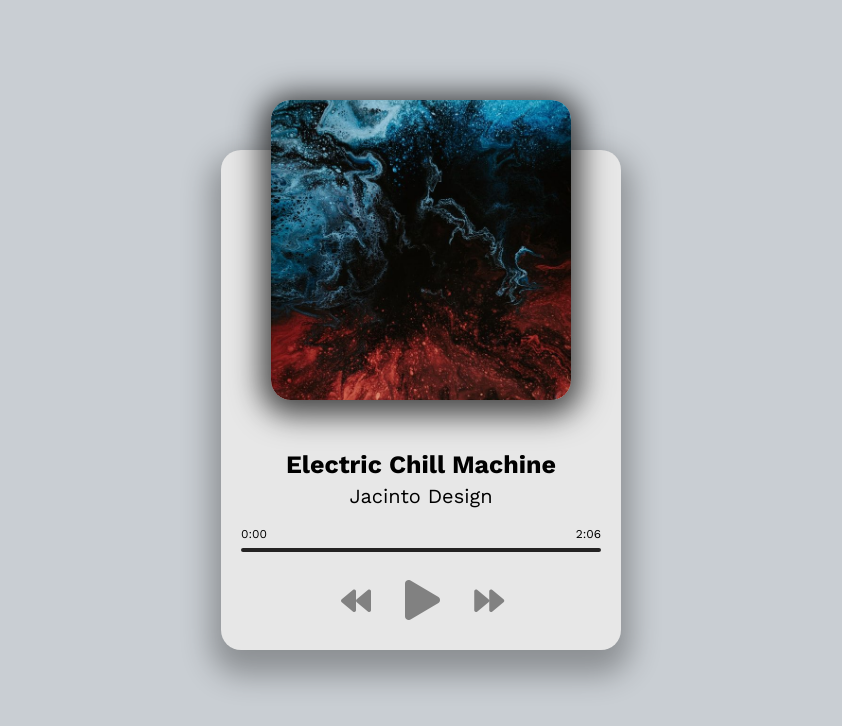
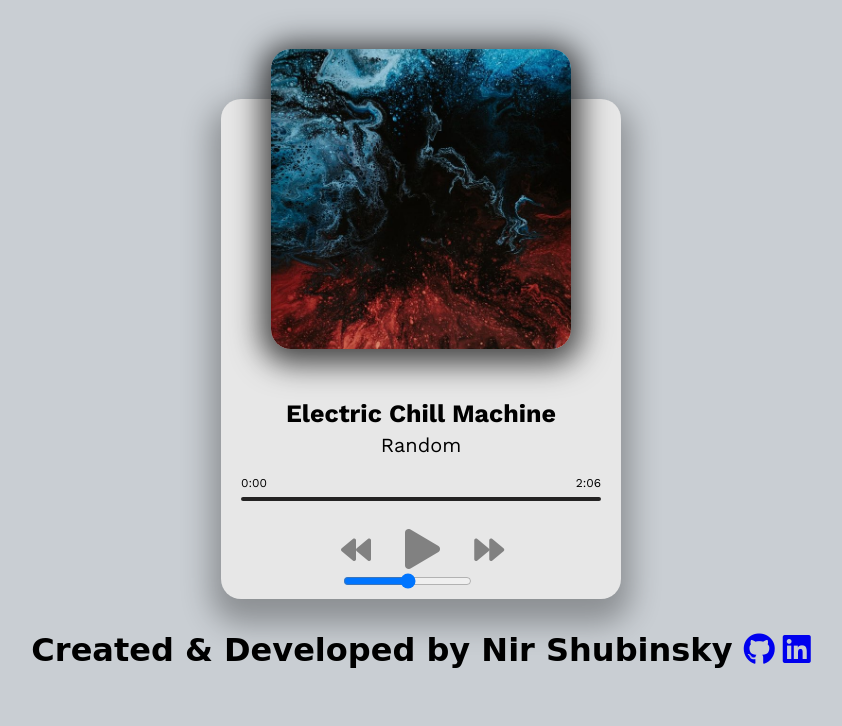
Before and after one commit to NirShubinsky/MusicPlayer, a plain HTML site: page index.html in a window 1280 px wide. Shown: the whole page, without its empty margins (219-1061 px from the left). Drawn offline with nearby package versions, Linux system fonts and the light colour scheme; a web font is replaced by a local one.

Commit message:
finished working on this project

```diff
--- a/index.html
+++ b/index.html
@@ -4,7 +4,6 @@
     <meta charset="UTF-8">
     <meta name="viewport" content="width=device-width, initial-scale=1.0">
     <title>Music Player</title>
-    <link rel="icon" type="image/png" href="favicon.png">
     <link rel="stylesheet" href="https://cdnjs.cloudflare.com/ajax/libs/font-awesome/5.10.2/css/all.min.css"/>
     <link rel="stylesheet" href="style.css">
 </head>
@@ -16,13 +15,14 @@
         </div>
         <h2 id="title">Song Name</h2>
         <h3 id="artist">Artist Name</h3>
-        <audio src="music/jacinto-1.mp3" controls hidden></audio>
+        <audio id="audio-player" src="music/jacinto-1.mp3" controls hidden></audio>
         <!-- Progress -->
         <div class="progress-container" id="progress-container">
             <div class="progress" id="progress"></div>
             <div class="duration-wrapper">
                 <span id="current-time">0:00</span>
                 <span id="duration">2:06</span>
+
             </div>
         </div>
         <!-- Controls -->
@@ -30,9 +30,14 @@
             <i class="fas fa-backward" id="prev" title="Previous"></i>
             <i class="fas fa-play main-button" id="play" title="Play"></i>
             <i class="fas fa-forward" id="next" title="Next"></i>
+            <div class="slide-container">
+                <input type="range" min="0" max="100" value="50" class="slider" id="volume-slider" onchange="changeVolume()">
+
+            </div>
         </div>
+
     </div>
-
+    <p class="credits">Created & Developed by Nir Shubinsky <a href="https://github.com/NirShubinsky" target="_blank" title="GitHub"><i class="fab fa-github">&nbsp;</i></a><a href="https://www.linkedin.com/in/nir-shubinsky-b7a176b1/" target="_blank" title="Linkedln"><i class="fab fa-linkedin"></i></a></p>
     <!-- Script -->
     <script src="script.js"></script>
 </body>
--- a/script.js
+++ b/script.js
@@ -10,28 +10,30 @@ const progress = document.getElementById('progress');
 const prevBtn = document.getElementById('prev');
 const playBtn = document.getElementById('play');
 const nextBtn = document.getElementById('next');
+const audioBar = document.getElementById('audio-player');
+const volumeSlider = document.getElementById('volume-slider');
 
 // Music
 const songs =[
   {
     name: 'jacinto-1',
     displayName: 'Electric Chill Machine',
-    artist: 'Jacinto Design',
+    artist: 'Random',
   },
   {
     name: 'jacinto-2',
     displayName: 'Seven Nation Army (Remix)',
-    artist: 'Jacinto Design',
+    artist: 'Random',
   },
   {
     name: 'jacinto-3',
     displayName: 'Song3',
-    artist: 'Jacinto Design',
+    artist: 'Random',
   },
   {
     name: 'metric-1',
     displayName: 'Song4',
-    artist: 'Jacinto Design',
+    artist: 'Random',
   }
 ];
 
@@ -44,6 +46,7 @@ function playSong() {
   playBtn.classList.replace('fa-play', 'fa-pause');
   playBtn.setAttribute('title', 'Pause');
   music.play();
+
 }
 
 // Pause
@@ -119,15 +122,19 @@ function updateProgressBar(e){
 }
 // Move progress bar
 function setProgressBar(e){
-  console.log(e);
+
   const width = this.clientWidth;
-  console.log('width', width);
+
   const clickX = e.offsetX;
-  console.log('clickX', clickX);
+
   const {duration} = music;
-  console.log(clickX / width);
-  console.log((clickX / width)*duration);
+
   music.currentTime = (clickX / width)*duration;
+}
+function changeVolume(){
+    let currentValue = volumeSlider.value;
+    audioBar.volume = (currentValue / 100);
+    console.log(currentValue);
 }
 
 
--- a/style.css
+++ b/style.css
@@ -2,12 +2,14 @@
 
 /* google fonts */
 @import url('https://fonts.googleapis.com/css2?family=Work+Sans:wght@400;700&display=swap');
-
+@import url('https://fonts.googleapis.com/css2?family=Sofia&display=swap');
 html {
   box-sizing: border-box;
 }
 
 body {
+  display: flex;
+  flex-direction: column;
   margin: 0;
   min-height: 100vh;
   background: #c9ced3;
@@ -102,8 +104,6 @@ h3 {
   filter: brightness(20%);
 }
 
-
-
 .main-button {
   font-size: 40px;
   position: relative;
@@ -133,3 +133,12 @@ h3 {
     left: 100px;
   }
 }
+.credits{
+  font-weight: 600;
+  font-family: sofia, cursive;
+  font-size: 2rem;
+}
+.slide-container{
+  margin-top: 5px;
+  color: #242323;
+}
```
Also changed, not shown: favicon.png (deleted).
